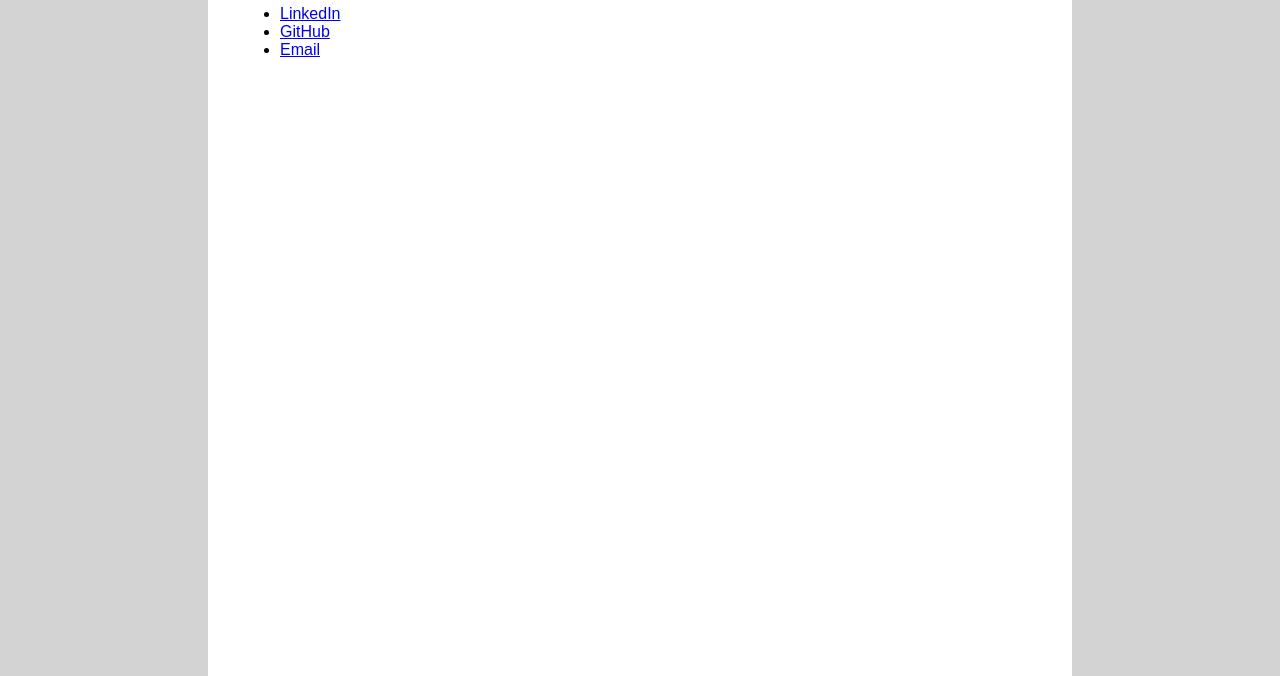
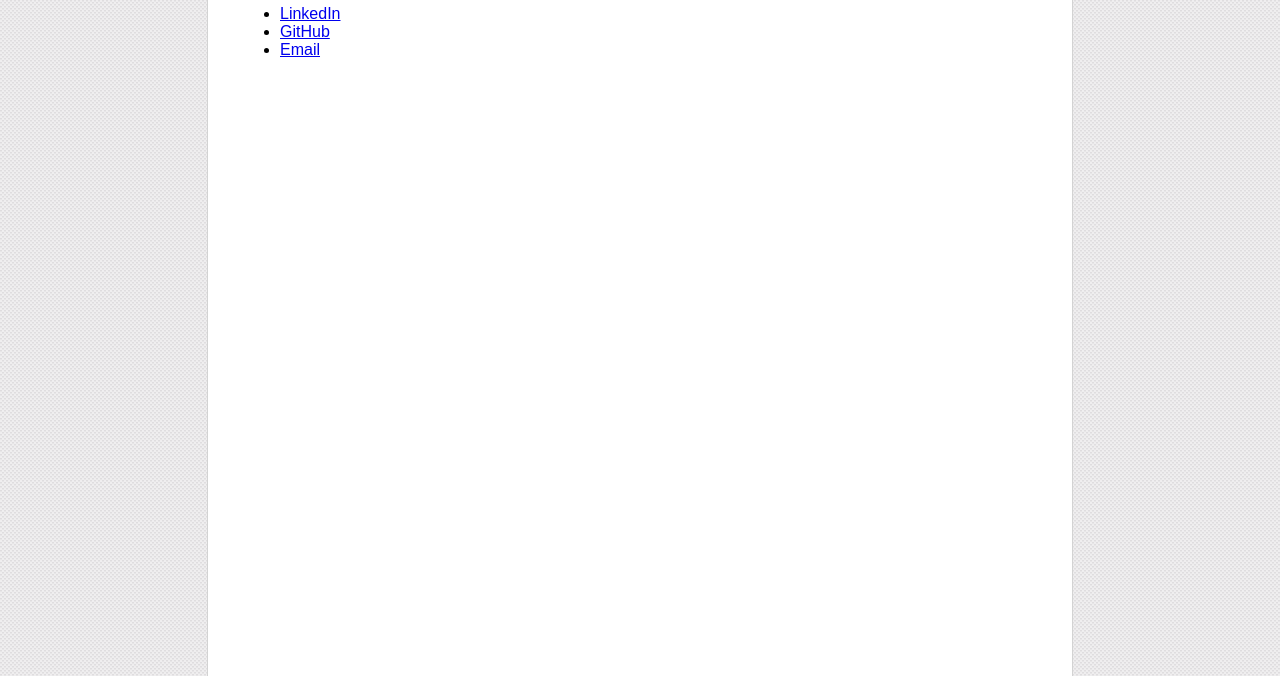
Before and after one commit to mtmazilu/mtmazilu.github.io, a plain HTML site: page index.html in a window 1280 px wide. Shown: the part 124-800 px from the top of the page. Drawn offline with Linux system fonts and the light colour scheme.

Commit message:
Added a background pattern from subtle patterns

```diff
--- a/style.css
+++ b/style.css
@@ -1,6 +1,7 @@
 body {
   font-family: sans-serif;
-  background-color: lightgray;
+  /* Background pattern from subtlepatterns.com */
+  background: #e8e7e8 url('images/white_carbon.png');
   margin: 0;
 }
 
@@ -10,6 +11,8 @@ section {
   padding: 0 2em;
   margin: 0 auto;
   height: 100vh;
+  border-left: 1px solid lightgray;
+  border-right: 1px solid lightgray;
 }
 
 section h1 {
```
Also changed, not shown: images/white_carbon.png (added).
